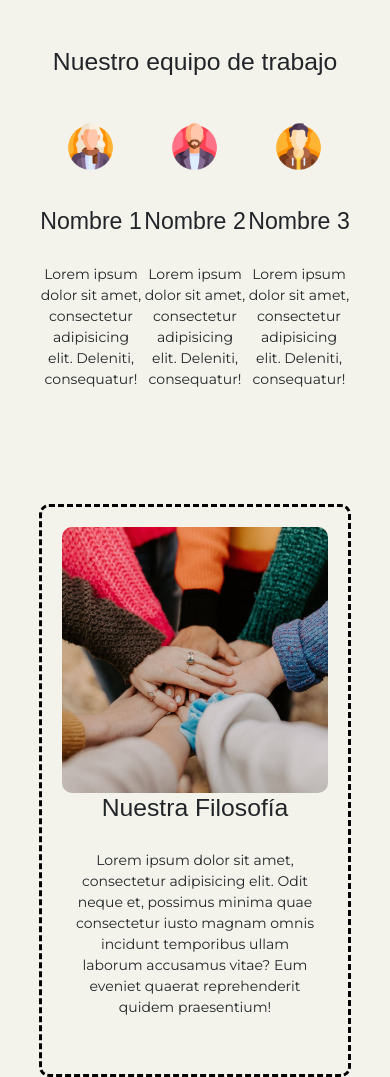
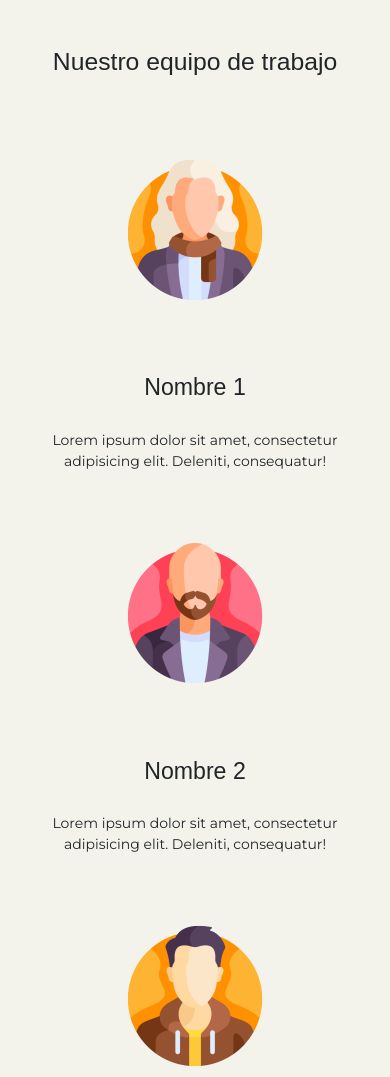
Before and after one commit to henrylicam/BrandStudio, a plain HTML site: page paginas/Nosotros.html in a window 390 px wide. Shown: the part 711-1788 px from the top of the page. Drawn offline with nearby package versions, Linux system fonts and the light colour scheme; a web font is replaced by a local one.

Commit message:
Modificando seccion de Nosotros

```diff
--- a/css/style.css
+++ b/css/style.css
@@ -1313,6 +1313,29 @@ h6 {
     height: 30vh;
   }
 
+  /* Equipo de trabajo */
+  .equipoDeTrabajo__contenedor {
+    display: grid;
+    grid-template-columns: repeat(1, 1fr);
+    grid-template-rows: repeat(3, 1fr);
+    grid-template-areas:
+    "persona1"
+    "persona2"
+    "persona3";
+  }
+
+  .persona1 {
+    grid-area: persona1;
+  }
+
+  .persona2 {
+    grid-area: persona2;
+  }
+
+  .persona3 {
+    grid-area: persona3;
+  }
+
   /* Nuestro Filasofia */
   .nuestraFilosofia {
     display: flex;
```
